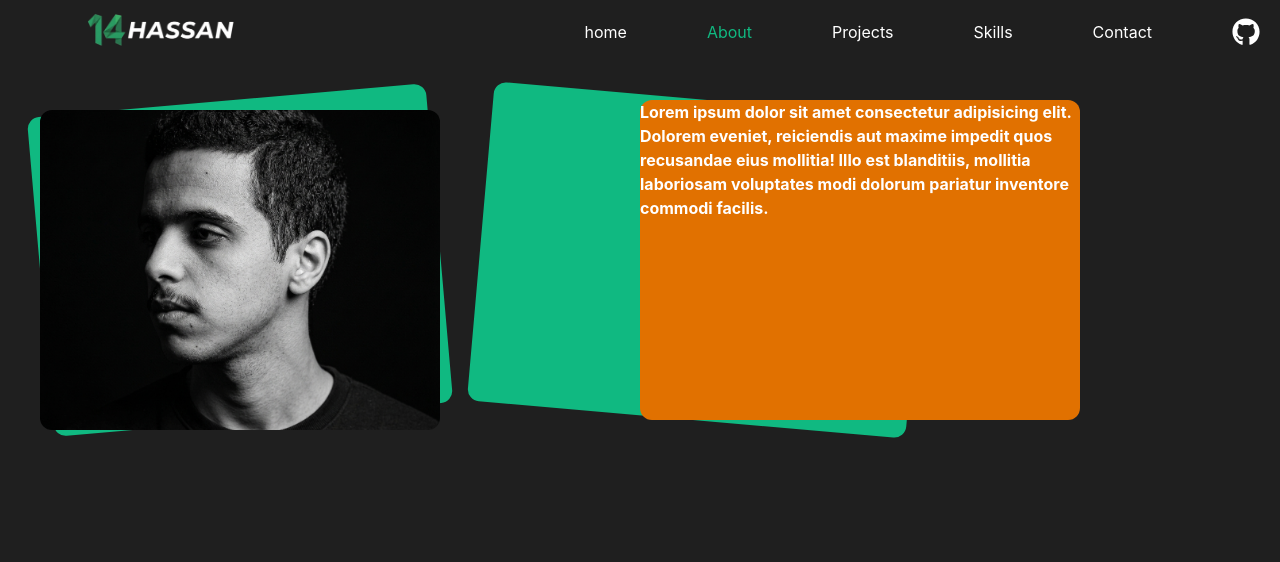
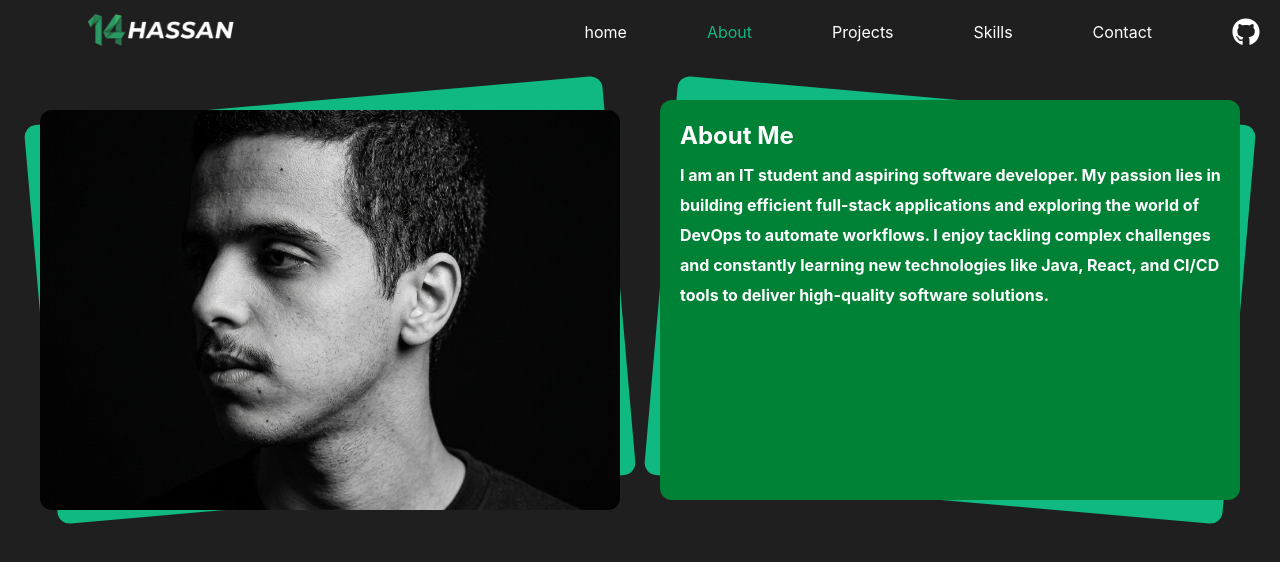
Before and after one commit to nassah73/My-portfolio, a React (Vite) app in the folder hassan-portfolio/: page /About in a window 1280 px wide. Shown: the top 562 px of the page. Built offline with nearby package versions, Linux system fonts and the light colour scheme.

Commit message:
content about

```diff
--- a/hassan-portfolio/src/about/About.jsx
+++ b/hassan-portfolio/src/about/About.jsx
@@ -7,15 +7,20 @@ export default function About(){
         <Navbar/>
         <div className="">
             <div className=" w-[1200px]   justify-self-center  flex  gap-10  relative top-[100px]">
-            <nav className=" relative ">
-            <div className="bg-[#10b981] w-100 h-80 rounded-xl relative  z-0 rotate-175"></div>
-            <img src={Img} alt="" className="w-100 h-80 object-cover rounded-xl absolute top-[10px] z-1 "/>
+            <nav className=" relative w-[50%] ">
+            <div className="bg-[#10b981] w-[100%] h-100 rounded-xl relative  z-0 rotate-175"></div>
+            <img src={Img} alt="" className="w-[100%] h-100 object-cover rounded-xl absolute top-[10px] z-1 "/>
              </nav>
-             <nav className="w-[100%] relative  text-white font-[700]">
-                 <div className="absolute w-110 z-0 h-80 bg-[#10b981] rounded-xl rotate-5 justify-self-center"></div>
-                  <p className="relative  w-110 h-80 justify-self-center z-4 bg-amber-600 rounded-xl">
-                    Lorem ipsum dolor sit amet consectetur adipisicing elit. Dolorem eveniet, reiciendis aut maxime impedit quos recusandae eius mollitia! Illo est blanditiis, mollitia laboriosam voluptates modi dolorum pariatur inventore commodi facilis.
+             <nav className="w-[100%] relative w-[600px]  text-white font-[700]">
+                 <div className="absolute w-[100%] z-0 h-100 bg-[#10b981] rounded-xl rotate-5 justify-self-center"></div>
+                 <nav className="relative  w-[100%] h-100 justify-self-center z-4 bg-green-700 rounded-xl">
+                    <h1 className="relative top-5 left-5 text-2xl">About Me</h1>
+                  <p className="leading-[30px] my-7 ml-5" >
+                   I am an IT student and aspiring software developer. My passion lies in building efficient full-stack
+                   applications and exploring the world of DevOps to automate workflows. I enjoy
+                    tackling complex challenges and constantly learning new technologies like Java, React, and CI/CD tools to deliver high-quality software solutions.
                   </p>
+                  </nav>
              </nav>
              </div>
         </div>
```
